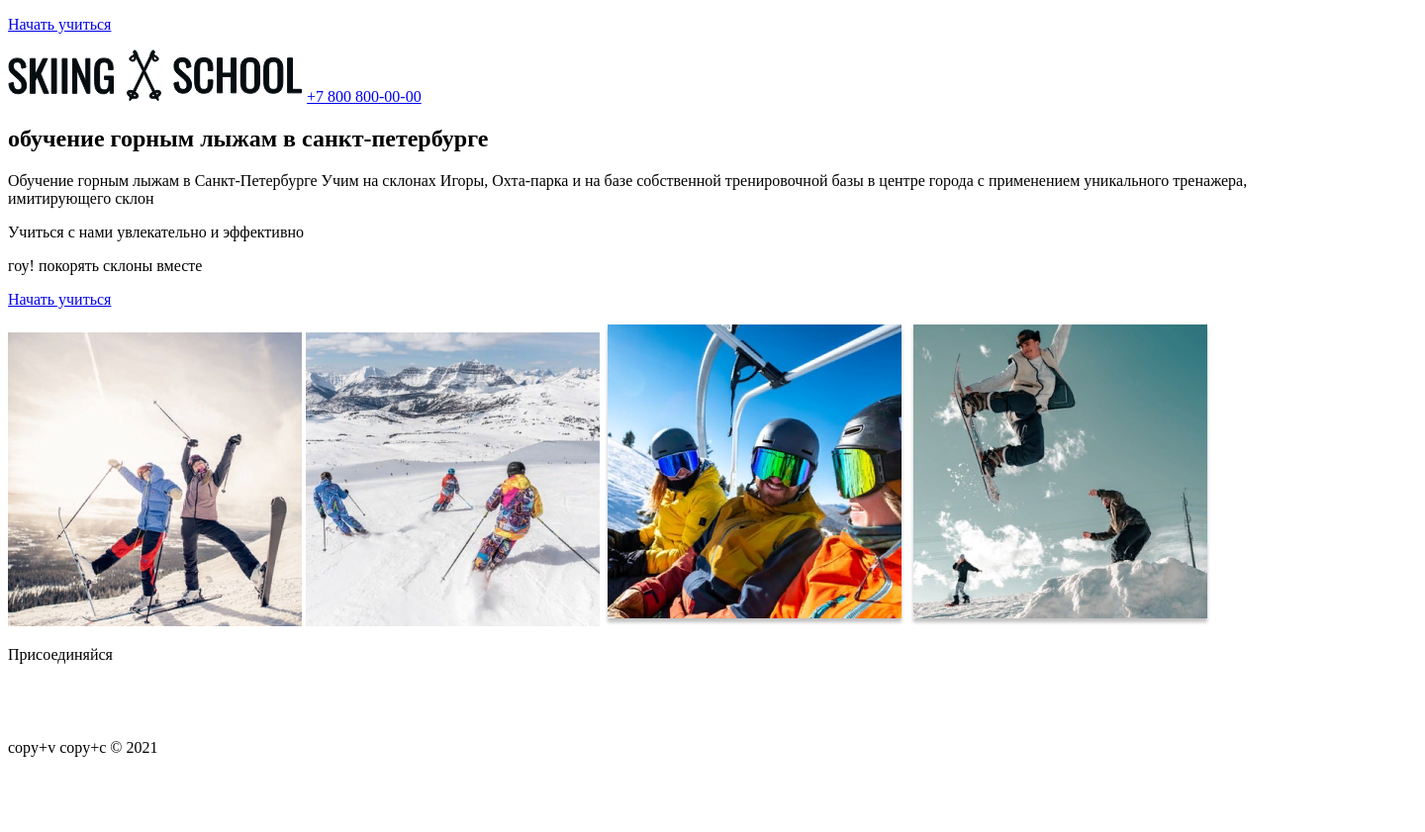
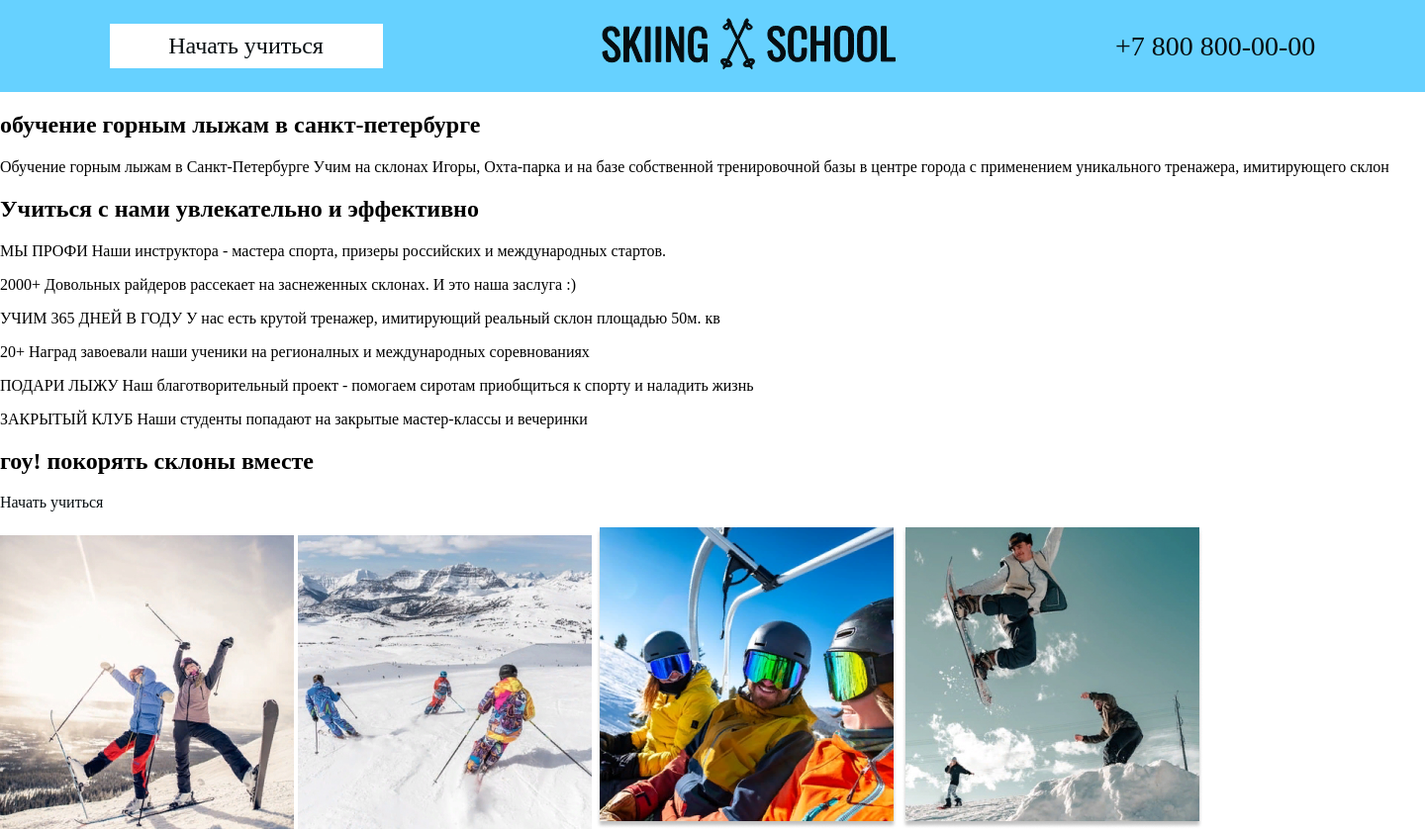
Before and after one commit to Svetlana-Nilova/ski-school-nilova, a plain HTML site: page index.html in a window 1280 px wide. Shown: the top 841 px of the page at 99% size, 1440 px wide, since content can reach past the window. Before the commit the page ends 800 px from the top, so only its background shows below. Drawn offline with Linux system fonts and the light colour scheme.

Commit message:
сделал header

```diff
--- a/index.html
+++ b/index.html
@@ -1,33 +1,60 @@
 <!DOCTYPE html>
 <html lang="en">
+
 <head>
   <meta charset="UTF-8">
   <meta http-equiv="X-UA-Compatible" content="IE=edge">
   <meta name="viewport" content="width=device-width, initial-scale=1.0">
-    <title>Document</title>
+  <title>Ski-School</title>
+  <link rel="stylesheet" href="style/style.css">
 </head>
+
 <body>
   <header class="header">
     <p class="button-header">
       <a href="#">Начать учиться</a>
     </p>
-        <img src="img/logo.svg" alt="">
-        <a href="tel:+78008000000">+7 800 800-00-00</a>
+    <a href="#" class="header-logo"><img src="img/logo.svg" alt=""></a>
+    <a href="tel:+78008000000" class="header-tel">+7 800 800-00-00</a>
   </header>
   <main>
     <section class="promo">
       <h1>обучение горным лыжам в санкт-петербурге</h1>
       <p>
         Обучение горным лыжам в Санкт-Петербурге
-                Учим на склонах Игоры, Охта-парка и на базе собственной тренировочной базы в центре города с применением уникального тренажера, имитирующего склон
+        Учим на склонах Игоры, Охта-парка и на базе собственной тренировочной базы в центре города с применением
+        уникального тренажера, имитирующего склон
       </p>
     </section>
     <section class="how-learn">
-            <p>Учиться с нами увлекательно и эффективно</p>
-
+      <h2>Учиться с нами увлекательно и эффективно</h2>
+      <p>
+        <span class="p1">МЫ ПРОФИ</span>
+        <span class="p2">Наши инструктора - мастера спорта, призеры российских и международных стартов.</span>
+      </p>
+      <p>
+        <span class="p1">2000+</span>
+        <span class="p2">Довольных райдеров рассекает на заснеженных склонах. И это наша заслуга :)</span>
+      </p>
+      <p>
+        <span class="p1">УЧИМ 365 ДНЕЙ В ГОДУ</span>
+        <span class="p2">У нас есть крутой тренажер, имитирующий реальный склон площадью 50м. кв</span>
+      </p>
+      <p>
+        <span class="p1">20+</span>
+        <span class="p2">Наград завоевали наши ученики на регионалных и международных соревнованиях</span>
+      </p>
+      <p>
+        <span class="p1">ПОДАРИ ЛЫЖУ</span>
+        <span class="p2">Наш благотворительный проект - помогаем сиротам приобщиться к спорту и наладить жизнь</span>
+      </p>
+      <p>
+        <span class="p1">ЗАКРЫТЫЙ КЛУБ</span>
+        <span class="p2">Наши студенты попадают на закрытые мастер-классы и вечеринки</span>
+      </p>
     </section>
     <section class="lead-block">
-            <p>гоу! покорять склоны вместе</p>
+      <h2>гоу! покорять склоны вместе</h2>
       <p>
         <a href="#" class="lead-block-button">Начать учиться</a>
       </p>
@@ -50,4 +77,5 @@
     <p>copy+v copy+c © 2021</p>
   </footer>
 </body>
+
 </html>
--- /dev/null
+++ b/style/style.css
@@ -0,0 +1,33 @@
+body {
+  width: 1440px;
+  margin: 0 auto;
+}
+
+a {
+  text-decoration: none;
+  color: #060D10;
+}
+
+.header {
+  display: flex;
+  align-items: center;
+  justify-content: space-around;
+  background: #66D1FF;
+}
+
+.button-header a {
+  display: flex;
+  justify-content: center;
+  padding: 8px;
+}
+
+.button-header {
+  background-color: #fff;
+  width: 276px;
+  font-size: 24px;
+  line-height: 29px;
+}
+
+.header-tel {
+  font-size: 28px;
+}
```
Also changed, not shown: 1 other file. Lines whose indentation alone changed are shown as unchanged.
